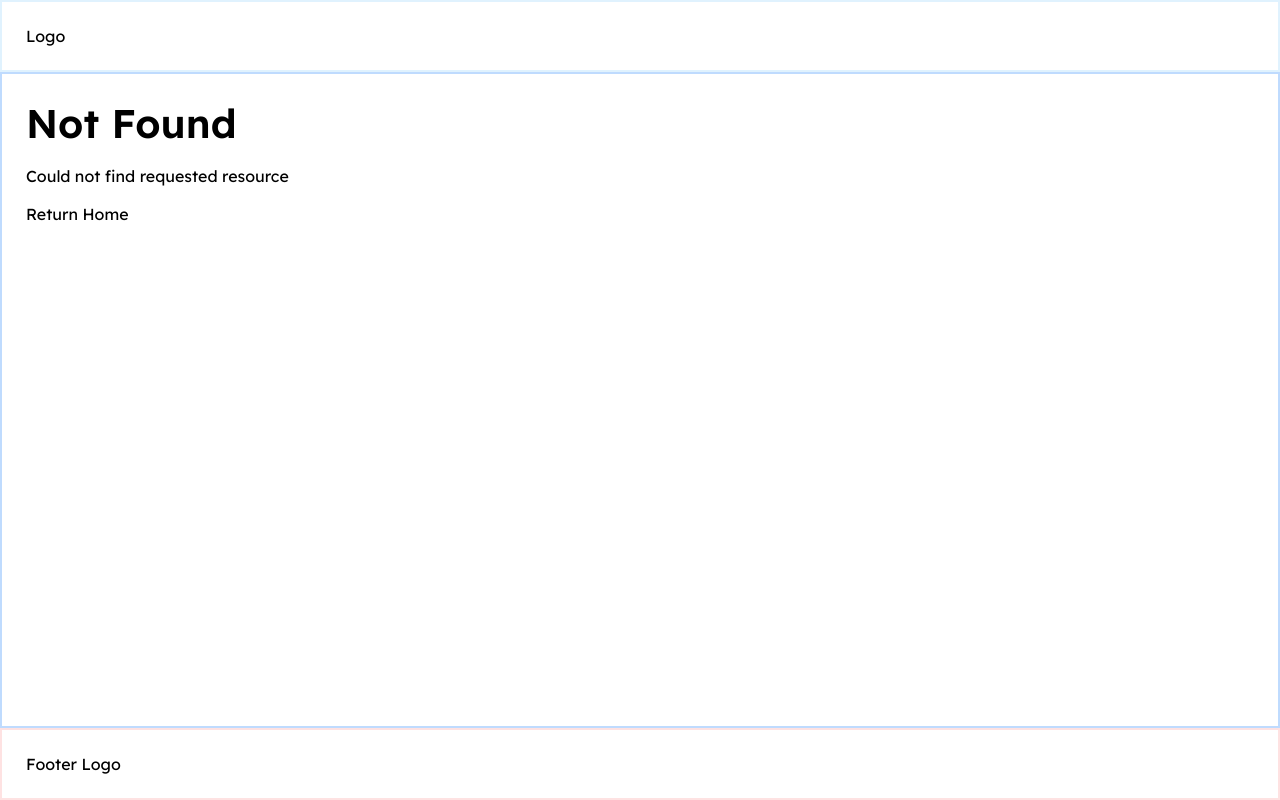
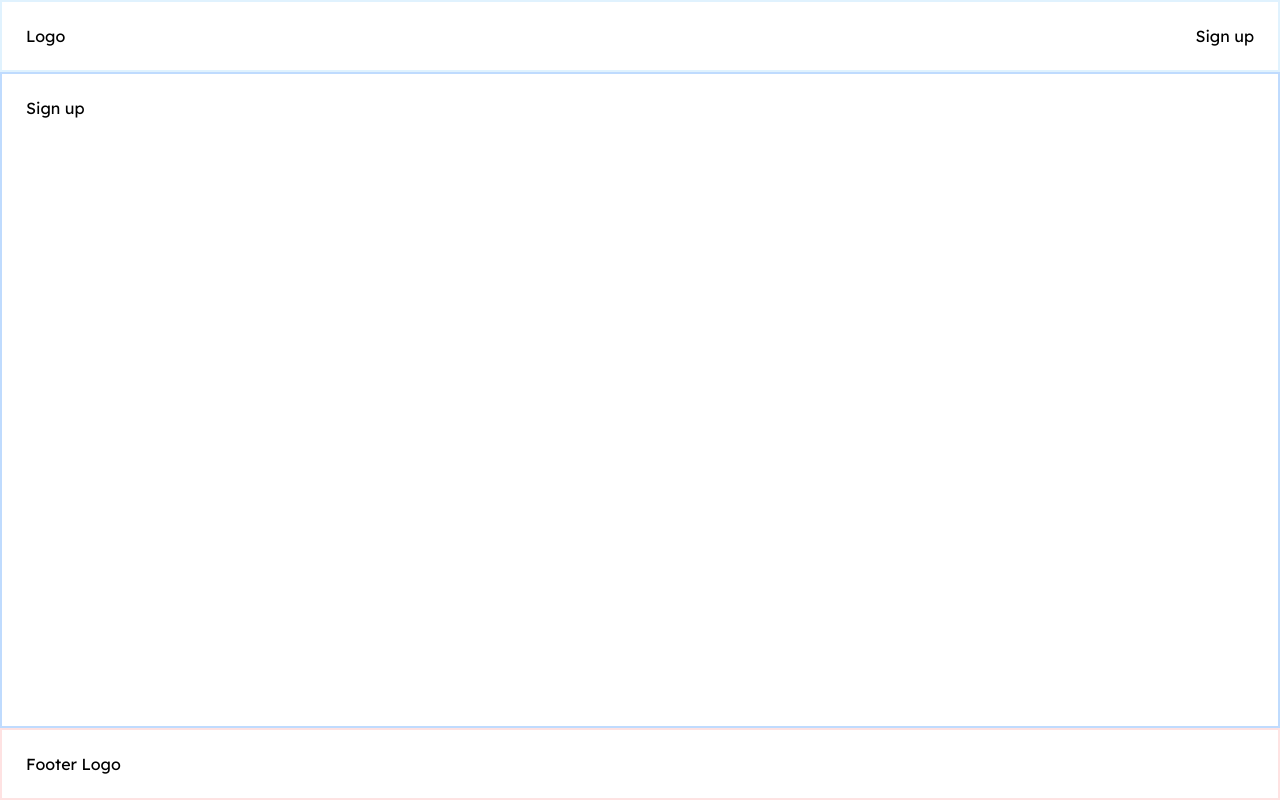
Before and after one commit to PavelShishchits/epic, a Next.js app: page /sign-up in a window 1280 px wide. Before the commit this address had no page. Built offline with nearby package versions, Linux system fonts and the light colour scheme.

Commit message:
add sign up route

```diff
--- /dev/null
+++ b/src/app/sign-up/page.tsx
@@ -0,0 +1,14 @@
+import type { Metadata } from "next";
+
+export const metadata: Metadata = {
+  title: "Sign up",
+  description: "Sign up",
+}
+
+export default function SignUpPage() {
+  return (<div>
+    <h1>Sign up</h1>
+    <form>
+    </form>
+  </div>)
+}
--- a/src/components/Header/Header.tsx
+++ b/src/components/Header/Header.tsx
@@ -3,7 +3,10 @@ import Link from "next/link";
 const Header = () => {
   return (
     <header className="p-6 border-2 border-sky-100">
-      <Link href="/">Logo</Link>
+      <div className="flex justify-between gap-3">
+        <Link href="/">Logo</Link>
+        <Link href="/sign-up">Sign up</Link>
+      </div>
     </header>
   );
 };
```
